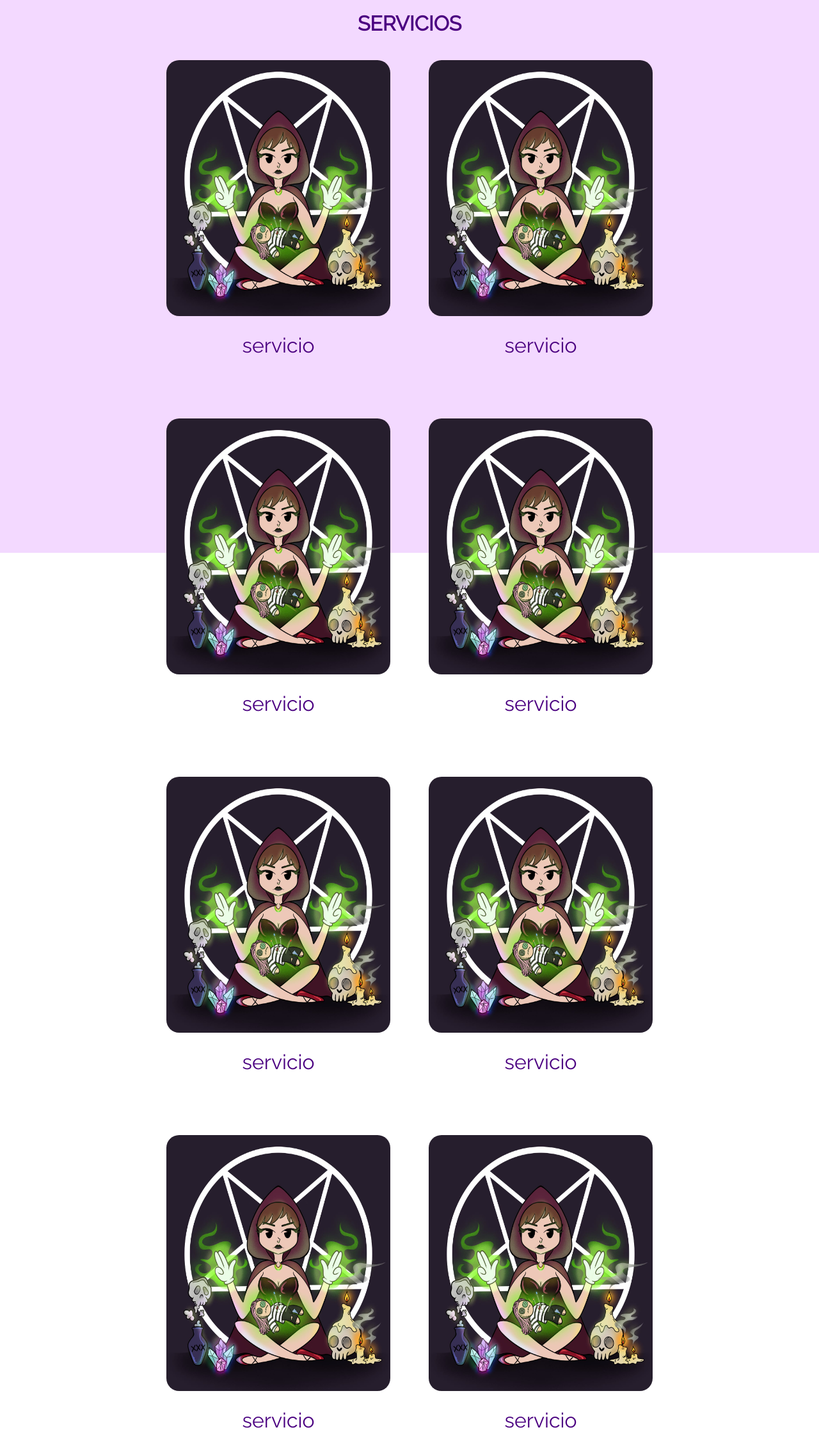
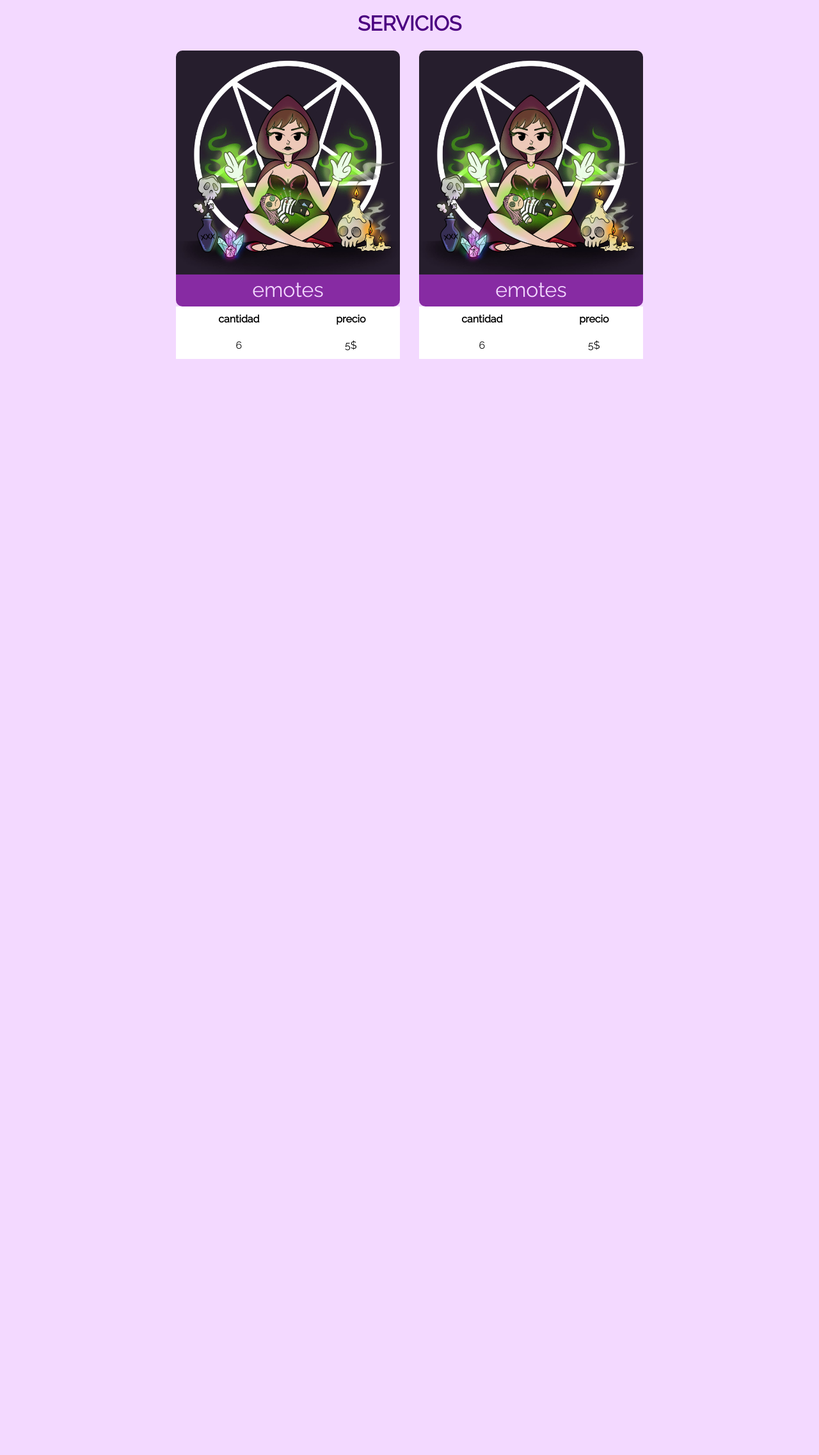
Before and after one commit to Joe-Molina/portafolio-grace-andrea, a PHP site: page /servicios.php in a window 1280 px wide. Shown: the part 64-2338 px from the top of the page at 64% size. After the commit the page ends 625 px from the top, so only its background shows below. Run offline with PHP 8.4, Linux system fonts and the light colour scheme; some libraries are stand-ins or nearby versions.

Commit message:
actualizacion de diseño en los card container

```diff
--- a/servicios.css
+++ b/servicios.css
@@ -22,37 +22,40 @@
 
 .service-card {
     width: 350px;
-    height: 500px;
-    margin: 30px;
-    border-radius: 20px;
+    height: 450px;
+    margin: 15px;
+    transition: .3s;
+}
+
+.service-card:hover {
+    margin-top: 5px;
 }
 
 .service-card img {
     width: 100%;
     height: 80%;
-
-    border-radius: 20px;
+    border-radius: 10px 10px 0px 0px;
 }
 
-.service-card div {
-    width: 100%;
-    height: 20%;
-    border-radius: 20px;
-    display: flex;
-    justify-content: center;
-    align-items: center;
-    transition: .20s;
+.card-text {
+    height: 50px;
+    background-color: var(--main-color);
+    border-radius: 0px 0px 10px 10px;
 }
 
-.service-card div:hover {
-    transform: scale(1.1);
+
+.card-text h2 {
+    text-align: center;
+    margin: 0;
+    height: 50px;
+    font-family: var(--text-font);
+    color: var(--tabla-comisiones);
+    transition: .3s;
+    border-radius: 0px 0px 10px 10px;
+    line-height: 1.5;
 }
 
-.service-card div h2 {
-    font-family: var(--text-font);
-    color: var(--texto-tabla-comisiones);
+.card-text h2:hover{
+    background-color: blueviolet;
+
 }
-
-.service-card div h2:hover {
-    color: aliceblue;
-}
--- a/servicios.php
+++ b/servicios.php
@@ -5,37 +5,49 @@
     <div class="card-container">
 
         <div class="service-card">
-            <img src="imagenes/1.jpg" alt="">
-            <div class="card-text"><h2>servicio</h2></div>
-        </div>
-        <div class="service-card">
-            <img src="imagenes/1.jpg" alt="">
-            <div class="card-text"><h2>servicio</h2></div>
-        </div>
-        <div class="service-card">
-            <img src="imagenes/1.jpg" alt="">
-            <div class="card-text"><h2>servicio</h2></div>
-        </div>
-        <div class="service-card">
-            <img src="imagenes/1.jpg" alt="">
-            <div class="card-text"><h2>servicio</h2></div>
+            <div class="imagen-container">
+            <img src="imagenes/1.jpg" alt="imagen proyecto">
+            </div>
+            <div class="card-text"><h2>emotes</h2></div>
+            <div class="table tabla-emotes">
+                <table class="table">
+                    <thead>
+                        <tr>
+                            <th>cantidad</th>
+                            <th>precio</th>
+                        </tr>
+                    </thead>
+                    <tbody>
+                        <tr>
+                            <td>6</td>
+                            <td>5$ </td>
+                        </tr>
+                    </tbody>
+                </table>
+            </div>
         </div>
 
-         <div class="service-card">
-            <img src="imagenes/1.jpg" alt="">
-            <div class="card-text"><h2>servicio</h2></div>
-        </div>
         <div class="service-card">
-            <img src="imagenes/1.jpg" alt="">
-            <div class="card-text"><h2>servicio</h2></div>
-        </div>
-        <div class="service-card">
-            <img src="imagenes/1.jpg" alt="">
-            <div class="card-text"><h2>servicio</h2></div>
-        </div>
-        <div class="service-card">
-            <img src="imagenes/1.jpg" alt="">
-            <div class="card-text"><h2>servicio</h2></div>
+            <div class="imagen-container">
+            <img src="imagenes/1.jpg" alt="imagen proyecto">
+            </div>
+            <div class="card-text"><h2>emotes</h2></div>
+            <div class="table tabla-emotes">
+                <table class="table">
+                    <thead>
+                        <tr>
+                            <th>cantidad</th>
+                            <th>precio</th>
+                        </tr>
+                    </thead>
+                    <tbody>
+                        <tr>
+                            <td>6</td>
+                            <td>5$ </td>
+                        </tr>
+                    </tbody>
+                </table>
+            </div>
         </div>
 
     </div>
```
